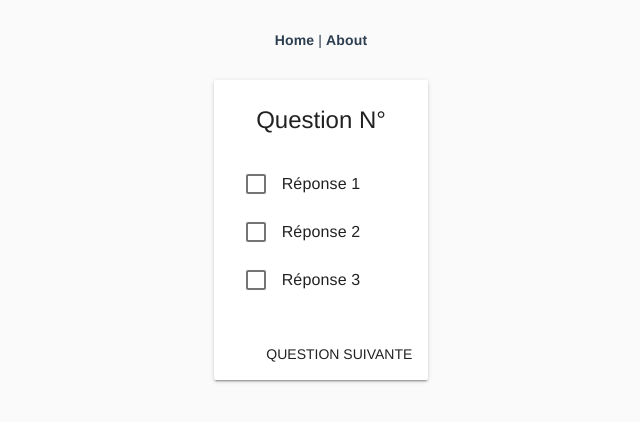
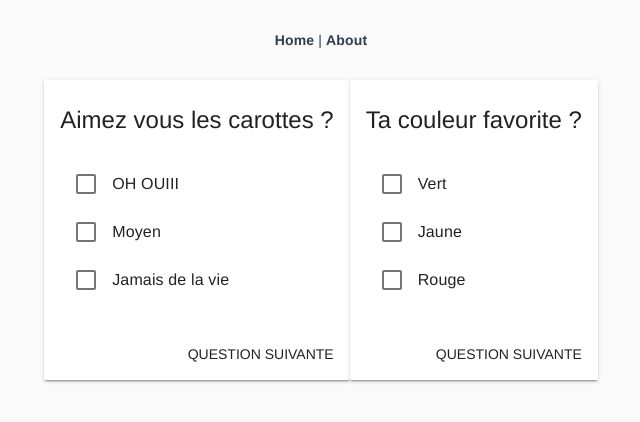
Before and after one commit to Jaden37/app-questionnaire, a Vue app: page /#/questionnaire in a window 1280 px wide. Shown: the top 422 px of the page, without its empty margins (319-959 px from the left). Built offline with nearby package versions, Linux system fonts and the light colour scheme.

Commit message:
add component question

```diff
--- /dev/null
+++ b/src/components/Question.vue
@@ -0,0 +1,45 @@
+<template>
+  <div class="question">
+    <md-card>
+      <md-card-header>
+        <div class="md-title">{{JPQuestion}}</div>
+      </md-card-header>
+
+      <md-card-content>
+        <md-list>
+          <md-list-item>
+            <md-checkbox v-model="JPbool1">{{JPresponse1}}</md-checkbox>
+          </md-list-item>
+          <md-list-item>
+            <md-checkbox v-model="JPbool2">{{JPresponse2}}</md-checkbox>
+          </md-list-item>
+          <md-list-item>
+            <md-checkbox v-model="JPbool3">{{JPresponse3}}</md-checkbox>
+          </md-list-item>
+        </md-list>
+      </md-card-content>
+
+      <md-card-actions>
+        <router-link to="/questionnaire">
+          <md-button>Question suivante</md-button>
+        </router-link>
+      </md-card-actions>
+    </md-card>
+  </div>
+</template>
+
+<script>
+export default {
+  data: () => ({
+    JPbool1: false,
+    JPbool2: false,
+    JPbool3: false
+  }),
+  props: {
+    JPQuestion: String,
+    JPresponse1: String,
+    JPresponse2: String,
+    JPresponse3: String
+  }
+}
+</script>
--- a/src/views/Questionnaire.vue
+++ b/src/views/Questionnaire.vue
@@ -2,43 +2,23 @@
   <div class="questionnaire">
     <div class="md-layout">
       <div class="md-layout-item"></div>
-      <md-card>
-        <md-card-header>
-          <div class="md-title">Question N°</div>
-        </md-card-header>
-
-        <md-card-content>
-          <md-list>
-            <md-list-item>
-              <md-checkbox v-model="JPbool1">Réponse 1</md-checkbox>
-            </md-list-item>
-            <md-list-item>
-              <md-checkbox v-model="JPbool2">Réponse 2</md-checkbox>
-            </md-list-item>
-            <md-list-item>
-              <md-checkbox v-model="JPbool3">Réponse 3</md-checkbox>
-            </md-list-item>
-          </md-list>
-        </md-card-content>
-
-        <md-card-actions>
-          <router-link to="/questionnaire">
-            <md-button>Question suivante</md-button>
-          </router-link>
-        </md-card-actions>
-      </md-card>
+        <Question JPQuestion="Aimez vous les carottes ?" JPresponse1="OH OUIII" JPresponse2="Moyen" JPresponse3="Jamais de la vie"/>
+        <Question JPQuestion="Ta couleur favorite ?" JPresponse1="Vert" JPresponse2="Jaune" JPresponse3="Rouge"/>
       <div class="md-layout-item"></div>
     </div>
   </div>
 </template>
 
 <script>
+import Question from '@/components/Question.vue'
 export default {
-  name: "questionnaire",
+
+  name: 'questionnaire',
   data: () => ({
-    JPbool1: false,
-    JPbool2: false,
-    JPbool3: false
-  })
-};
+
+  }),
+  components: {
+    Question
+  }
+}
 </script>
```
